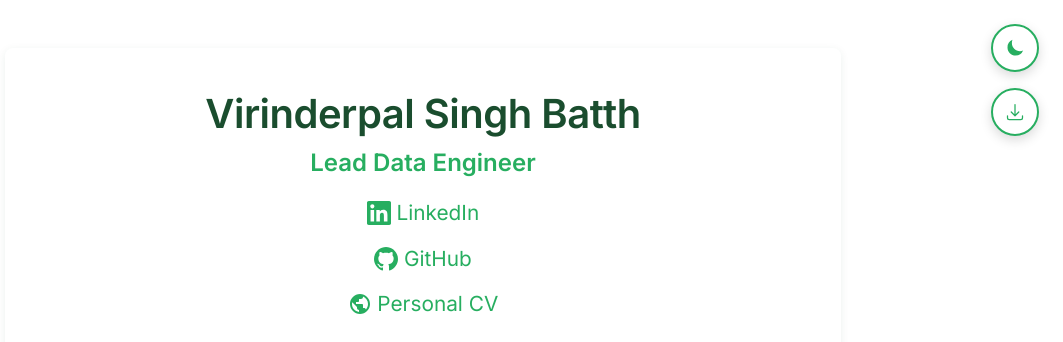
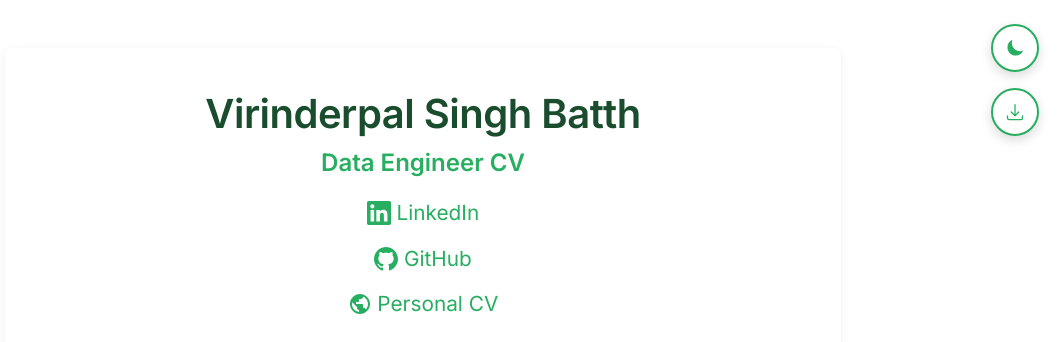
Before and after one commit to vsbatth6/vsbatth6.github.io, a Jekyll site: the page built from index.md, in a window 1280 px wide and 900 px high. Shown: the top 342 px of the window, without its empty margins (217-1280 px from the left). Built offline with Jekyll 4.4.1, drawn with Linux system fonts in a browser that asks for light colours.

Commit message:
Update LinkedIn link and title in index.md

```diff
--- a/index.md
+++ b/index.md
@@ -7,10 +7,10 @@ title: Virinderpal Singh Batth | Data Engineer
 
 # Virinderpal Singh Batth
 
-**Lead Data Engineer**
+**Data Engineer CV**
 
 <div class="contact-info">
-  <a href="https://linkedin.com/in/vbatth" class="linkedin-link">
+  <a href="https://linkedin.com/in/vsbatth" class="linkedin-link">
     <svg class="linkedin-icon" xmlns="http://www.w3.org/2000/svg" viewBox="0 0 24 24" fill="currentColor" aria-hidden="true">
       <path d="M20.447 20.452h-3.554v-5.569c0-1.328-.027-3.037-1.852-3.037-1.853 0-2.136 1.445-2.136 2.939v5.667H9.351V9h3.414v1.561h.046c.477-.9 1.637-1.85 3.37-1.85 3.601 0 4.267 2.37 4.267 5.455v6.286zM5.337 7.433c-1.144 0-2.063-.926-2.063-2.065 0-1.138.92-2.063 2.063-2.063 1.14 0 2.064.925 2.064 2.063 0 1.139-.925 2.065-2.064 2.065zm1.782 13.019H3.555V9h3.564v11.452zM22.225 0H1.771C.792 0 0 .774 0 1.729v20.542C0 23.227.792 24 1.771 24h20.451C23.2 24 24 23.227 24 22.271V1.729C24 .774 23.2 0 22.222 0h.003z"/>
     </svg>
```
